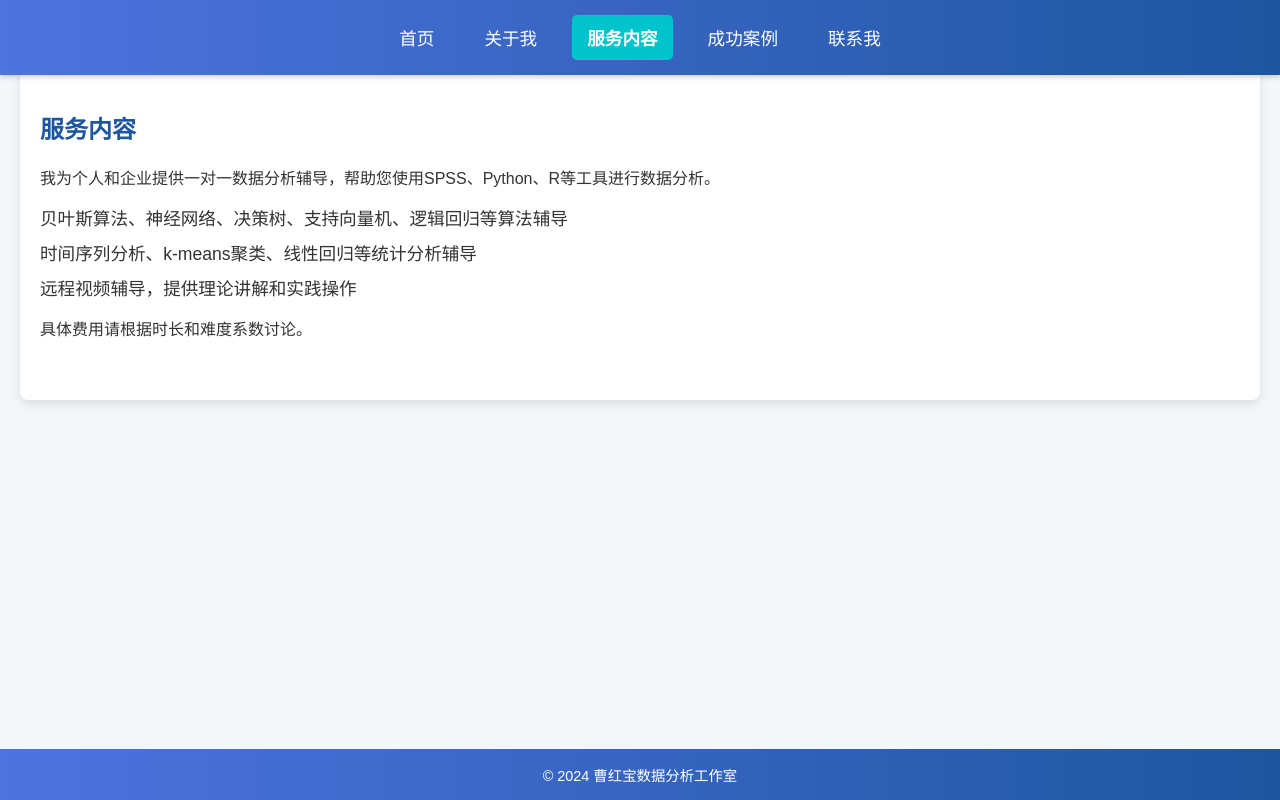
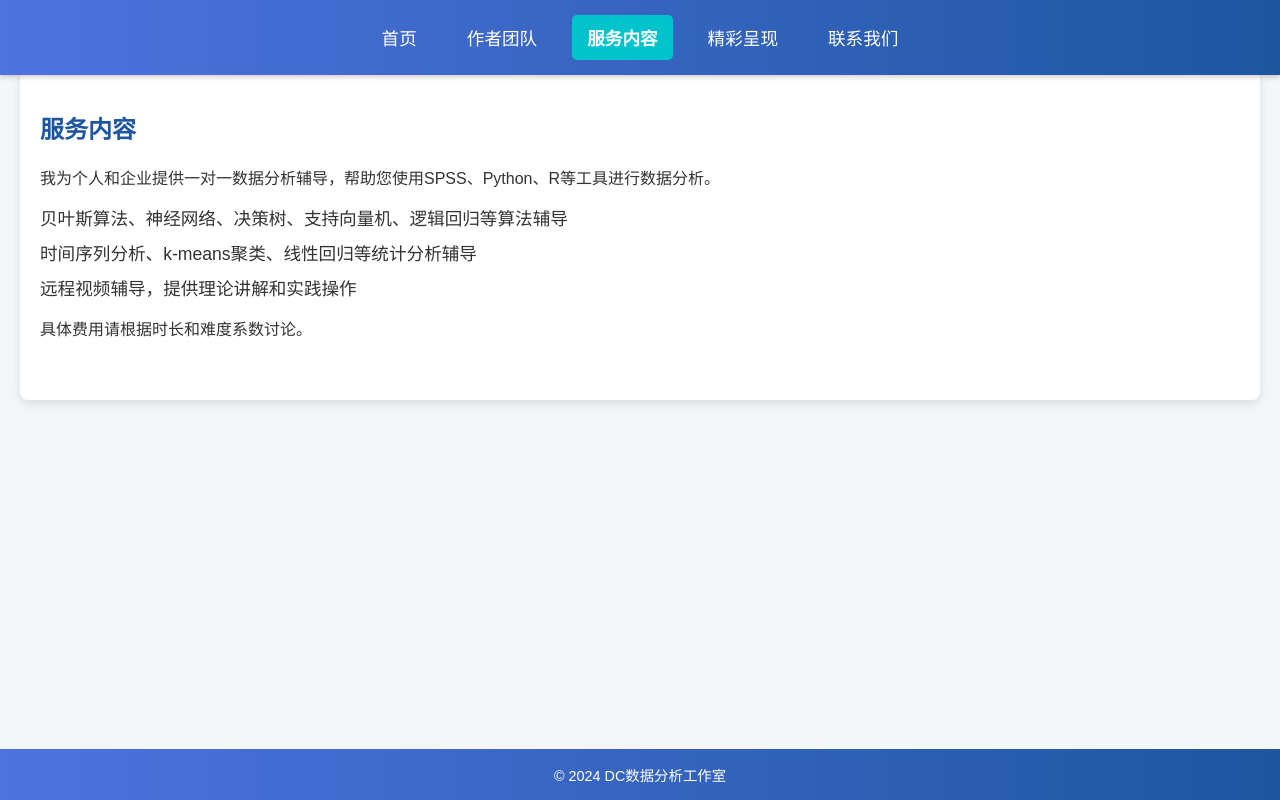
Before and after one commit to YimeiMaster/YimeiMaster.github.io, a plain HTML site: page services.html in a window 1280 px wide. Drawn offline with Linux system fonts and the light colour scheme; files that its build step writes are made by us from their sources.

Commit message:
Update services.html

```diff
--- a/services.html
+++ b/services.html
@@ -4,16 +4,16 @@
     <meta charset="UTF-8">
     <meta name="viewport" content="width=device-width, initial-scale=1.0">
     <title>服务内容</title>
-    <link rel="stylesheet" href="style.css">
+    <link rel="stylesheet" href="static/css/style.css">
 </head>
 <body>
     <!-- 固定导航栏 -->
     <nav>
         <a href="index.html" class="nav-link">首页</a>
-        <a href="about.html" class="nav-link">关于我</a>
+        <a href="about.html" class="nav-link">作者团队</a>
         <a href="services.html" class="nav-link active">服务内容</a>
-        <a href="projects.html" class="nav-link">成功案例</a>
-        <a href="contact.html" class="nav-link">联系我</a>
+        <a href="projects.html" class="nav-link">精彩呈现</a>
+        <a href="contact.html" class="nav-link">联系我们</a>
     </nav>
 
     <!-- 页面内容 -->
@@ -32,7 +32,7 @@
 
     <!-- 固定页脚 -->
     <footer>
-        &copy; 2024 曹红宝数据分析工作室
+        &copy; 2024 DC数据分析工作室
     </footer>
 
     <script src="js/script.js"></script>
```
